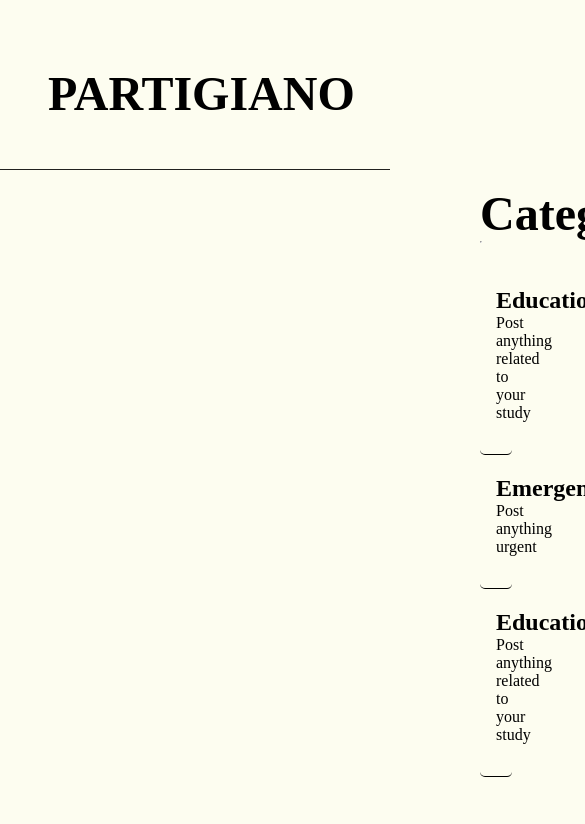
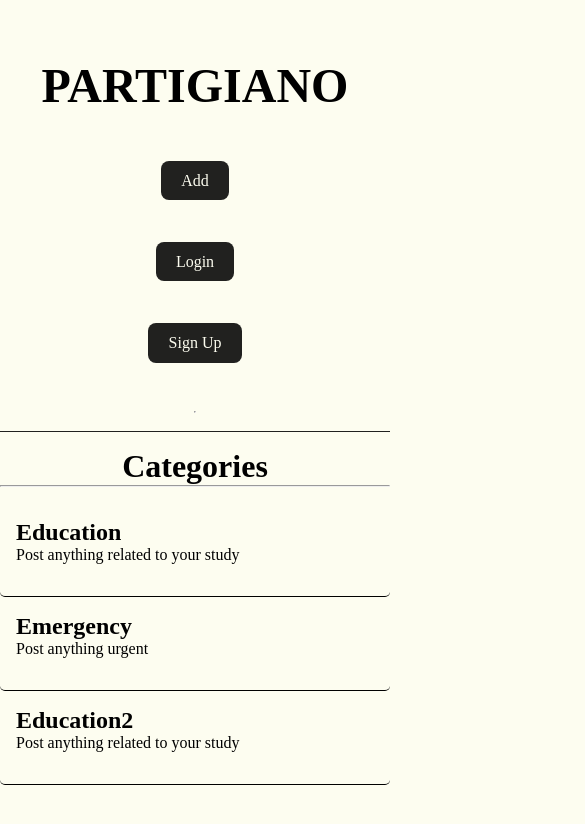
Before and after one commit to ARDhruvo/Partigiano, a React (Vite) app: page / in a window 390 px wide. Shown: the top 824 px of the page, 585 px wide, since content can reach past the window. Built offline with nearby package versions, Linux system fonts and the light colour scheme.

Commit message:
CSS Final Update

```diff
--- a/src/App.css
+++ b/src/App.css
@@ -33,7 +33,9 @@ h3 {
 
 .home-content {
   max-width: 1000px;
-  padding-left: 30rem;
+  padding-left: 15rem;
+  margin-left: auto;
+  margin-right: auto;
 }
 
 .home-content a {
@@ -45,6 +47,21 @@ h3 {
   padding: 20px 16px 16px 16px;
   /* margin: 20px 0; */
   border-bottom: 1px solid black;
+  width: 69%;
+}
+
+.category-preview p {
+  font-size: 1rem;
+  border-radius: 5px;
+  /* padding: 20px 16px 16px 16px; */
+  /* margin: 20px 0; */
+  width: 69%;
+}
+.category-preview h4 {
+  font-size: 1rem;
+  border-radius: 5px;
+  /* padding: 20px 16px 16px 16px; */
+  /* margin: 20px 0; */
   width: 69%;
 }
 
@@ -110,57 +127,142 @@ h3 {
   margin-top: 5px;
 }
 
-/* Profile.css */
-
-/* Container for the profile section */
-.profile-container {
+.content {
   text-align: center;
-  padding: 20px;
-}
-
-/* Avatar style */
-.profile-container img {
-  border-radius: 50%;
-  width: 150px;
-  height: 150px;
-}
-
-/* Profile name and username styling */
-.profile-container h2 {
-  margin-top: 10px;
   font-size: 2rem;
 }
 
-.profile-container p {
-  font-size: 1rem;
-  color: #555;
+.content h4 {
+  padding-right: 15rem;
+  margin-bottom: 1rem;
 }
 
-/* Container for the posts section */
-.posts-container {
-  text-align: left;
-  padding: 20px;
+.content h2 {
+  margin-top: 1rem;
+  margin-bottom: 4rem;
+}
+/* Mobile styles for screens with a max-width of 400px */
+
+@media only screen and (max-width: 460px) {
+  /* Header */
+  .header {
+    flex-direction: column;
+    align-items: center;
+    justify-content: center;
+    padding: 10px;
   }
 
-/* Heading for the posts section */
-.posts-container h3 {
-  font-size: 1.5rem;
-  margin-bottom: 10px;
+  .header-logo {
+    margin-left: 0;
+    text-align: center;
   }
 
-/* Individual post styling */
-.post {
-  border-bottom: 1px solid #ddd;
-  padding: 10px 0;
+  .header-logo a {
+    margin-left: 0;
   }
 
-.post h4 {
-  font-size: 1.25rem;
-  margin-bottom: 5px;
+  .headerbtn {
+    padding-left: 0;
+    padding-bottom: 1rem;
+    display: flex;
+    flex-direction: column;
+    justify-content: center;
+    gap: 10px;
+    align-items: center;
   }
 
-.post p {
+  /* Home content */
+  .home-content {
+    max-width: 100%;
+    padding-left: 0;
+    margin-left: 0;
+    margin-right: 0;
+  }
+
+  .home-content a {
+    text-decoration: none;
+  }
+
+  /* Category Preview */
+  .category-preview {
+    padding: 16px;
+    width: 100%;
+  }
+
+  .category-preview p,
+  .category-preview h4 {
     font-size: 1rem;
-  color: #333;
-  line-height: 1.5;
+    width: 100%;
   }
+
+  .category-preview:hover {
+    padding: 16px;
+    box-shadow: 1px 3px 5px rgba(0, 0, 0, 0.5);
+    width: 100%;
+  }
+
+  /* Home Title */
+  .homeTitle {
+    font-size: 2rem;
+    padding-top: 1rem;
+    font-weight: bold;
+    text-align: center;
+  }
+
+  .desc {
+    font-size: 1.5rem;
+    text-align: center;
+  }
+
+  /* About Us Section */
+  .about-us-container {
+    padding: 10px;
+  }
+
+  .about-us-container h2 {
+    font-size: 1.5rem;
+    margin-bottom: 15px;
+  }
+
+  /* Team members section */
+  .team-members {
+    flex-direction: column;
+    gap: 20px;
+    margin-top: 20px;
+  }
+
+  .team-member {
+    text-align: center;
+    margin: 0;
+  }
+
+  .team-member img {
+    width: 120px;
+    height: 120px;
+  }
+
+  .team-member h3 {
+    font-size: 1.5rem;
+    margin-top: 10px;
+  }
+
+  .team-member p strong {
+    font-size: 1.25rem;
+  }
+
+  /* Content Section */
+  .content {
+    font-size: 1.5rem;
+    text-align: center;
+  }
+
+  .content h4 {
+    padding-right: 0;
+    margin-bottom: 1rem;
+  }
+
+  .content h2 {
+    margin-top: 1rem;
+    margin-bottom: 2rem;
+  }
+}
--- a/src/components/blogBody.jsx
+++ b/src/components/blogBody.jsx
@@ -1,24 +1,37 @@
-import React from 'react'
-import { useParams } from 'react-router-dom';
-import Contents from './contents';
-import { useState } from 'react';
+import React from "react";
+import { useParams } from "react-router-dom";
+import Contents from "./contents";
+import { useState } from "react";
 
 function blogBody() {
-    const { id } =useParams();
+  const { id } = useParams();
 
-    const [contents,setContents] = useState([
-          { title: 'Hello Education', body: 'Lorem ipsen......', author:'Nazim' , id: '1'},
-          { title: 'Hello Emergency', body: 'Lorem ipsen......', author:'Raian' , id: '2'},
-          { title: 'Hello Education1', body: 'Lorem ipsen......', author:'Khan' , id: '3'},
-        ]);
+  const [contents, setContents] = useState([
+    {
+      title: "Hello Education",
+      body: "Lorem ipsen......",
+      author: "Nazim",
+      id: "1",
+    },
+    {
+      title: "Hello Emergency",
+      body: "Lorem ipsen......",
+      author: "Raian",
+      id: "2",
+    },
+    {
+      title: "Hello Education1",
+      body: "Lorem ipsen......",
+      author: "Khan",
+      id: "3",
+    },
+  ]);
 
-
-
-    return (
-      <div className='blog-body'>
-          <Contents contents={contents.filter((content) => content.id === id  )}/>
-      </div>
-    )
+  return (
+    <div className="homeTitle">
+      <Contents contents={contents.filter((content) => content.id === id)} />
+    </div>
+  );
 }
 
 export default blogBody;
--- a/src/components/header.jsx
+++ b/src/components/header.jsx
@@ -3,9 +3,6 @@ import Button from "./button";
 import { Link } from "react-router-dom";
 
 function header() {
-
-
-
   return (
     <div className="header">
       <div className="header-logo">
@@ -14,9 +11,9 @@ function header() {
         </Link>
       </div>
       <div className="headerbtn">
-        {/* <Link to="/category">
+        <Link to="/category">
           <button>Add</button>
-        </Link> */}
+        </Link>
         <Link to="/login">
           <button>Login</button>
         </Link>
--- a/src/index.css
+++ b/src/index.css
@@ -7,7 +7,7 @@
 }
 
 #root {
-  max-width: 1280px;
+  max-width: 1920px;
   /* padding: 2rem; */
 }
 
--- a/src/pages/profile.jsx
+++ b/src/pages/profile.jsx
@@ -1,38 +1,49 @@
-import React from 'react'
+import React from "react";
+import Header from "../components/header";
 
 function profile() {
   const user = {
     name: "Mohammad Yahya",
     username: "Yahya355",
     bio: "“How will we ever get out of this labyrinth of suffering?” ",
-        avatar: "https://scontent.fdac27-2.fna.fbcdn.net/v/t39.30808-6/473080810_3424687591013849_3202325898518874554_n.jpg?_nc_cat=106&ccb=1-7&_nc_sid=6ee11a&_nc_eui2=AeG0A2fZY6NzrObnN3px2mkxiFku6-PZdlyIWS7r49l2XDQvO1sU3iLELj5SgftCIXE_tHH1byrR_s2bsftUOxyn&_nc_ohc=I8pWpptdvzgQ7kNvgFUxY6O&_nc_zt=23&_nc_ht=scontent.fdac27-2.fna&_nc_gid=ADXQ7VnZfQJbx01t_V4j6PB&oh=00_AYBsFZWXGRFE6J37pP4cYOhLwZzLtfDfXOgAIztOXqSZUw&oe=679A617D",
+    avatar:
+      "https://scontent.fdac27-2.fna.fbcdn.net/v/t39.30808-6/473080810_3424687591013849_3202325898518874554_n.jpg?_nc_cat=106&ccb=1-7&_nc_sid=6ee11a&_nc_eui2=AeG0A2fZY6NzrObnN3px2mkxiFku6-PZdlyIWS7r49l2XDQvO1sU3iLELj5SgftCIXE_tHH1byrR_s2bsftUOxyn&_nc_ohc=I8pWpptdvzgQ7kNvgFUxY6O&_nc_zt=23&_nc_ht=scontent.fdac27-2.fna&_nc_gid=ADXQ7VnZfQJbx01t_V4j6PB&oh=00_AYBsFZWXGRFE6J37pP4cYOhLwZzLtfDfXOgAIztOXqSZUw&oe=679A617D",
     posts: [
       { id: 1, title: "My First Post", content: "Hello world!" },
       { id: 2, title: "My second Post", content: "The world is beautiful!" },
-          { id: 3, title: "My third Post", content: "It's my experience that people are a lot more sympathetic if they can see you hurting, and for the millionth time in my life I wish for measles or smallpox or some other easily understood disease just to make it easier on me and also on them." },
+      {
+        id: 3,
+        title: "My third Post",
+        content:
+          "It's my experience that people are a lot more sympathetic if they can see you hurting, and for the millionth time in my life I wish for measles or smallpox or some other easily understood disease just to make it easier on me and also on them.",
+      },
     ],
   };
 
   return (
     <div>
+      <Header />
       <div style={{ textAlign: "center" }}>
-        <img src={user.avatar} alt="Avatar" style={{ borderRadius: "50%", width: "150px", height: "150px" }} />
+        <img
+          src={user.avatar}
+          alt="Avatar"
+          style={{ borderRadius: "50%", width: "150px", height: "150px" }}
+        />
         <h2>{user.name}</h2>
         <p>@{user.username}</p>
         <p>{user.bio}</p>
       </div>
-      <div style={{ textAlign: "left", padding: "20px" }}>
+      <div className="home-content">
         <h3>Posts</h3>
         {user.posts.map((post) => (
-          <div key={post.id} style={{ borderBottom: "1px solid #ddd", padding: "10px 0" }}>
+          <div key={post.id} className="category-preview">
             <h4>{post.title}</h4>
             <p>{post.content}</p>
           </div>
         ))}
       </div>
     </div>
-
-  )
+  );
 }
 
 export default profile;
```
Also changed, not shown: src/components/contents.jsx (+7 -8 lines). Lines whose indentation alone changed are shown as unchanged.
